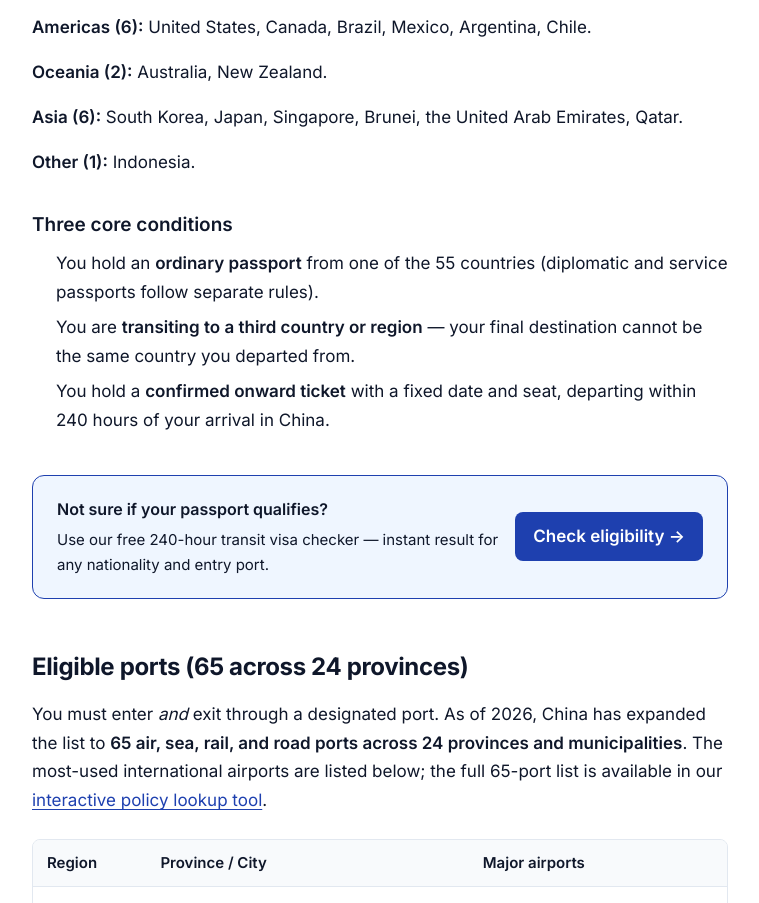
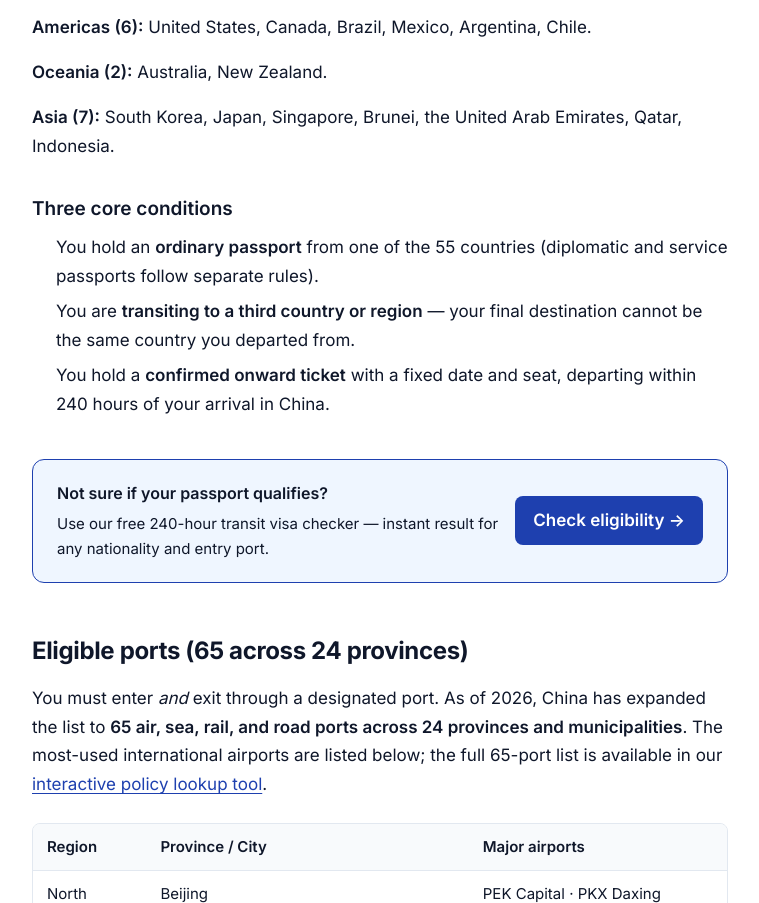
Before and after one commit to lg94nb003-lab/laowaitown, a website: page visa/240-hour-transit-visa.html in a window 1280 px wide. Shown: the part 1158-2061 px from the top of the page, without its empty margins (260-1019 px from the left). Drawn offline with Linux system fonts and the light colour scheme.

Commit message:
fix(F03): classify Indonesia under Asia in 240h page / 240h页将印尼归入亚洲分类

```diff
--- a/visa/240-hour-transit-visa.html
+++ b/visa/240-hour-transit-visa.html
@@ -120,8 +120,7 @@
             <p><strong>Europe (40):</strong> Austria, Belgium, Bulgaria, Croatia, Cyprus, Czech Republic, Denmark, Estonia, Finland, France, Germany, Greece, Hungary, Iceland, Ireland, Italy, Latvia, Lithuania, Luxembourg, Malta, Netherlands, Poland, Portugal, Romania, Slovakia, Slovenia, Spain, Sweden, the United Kingdom, Russia, Switzerland, Norway, Ukraine, Serbia, North Macedonia, Albania, Belarus, Monaco, Liechtenstein, San Marino.</p>
             <p><strong>Americas (6):</strong> United States, Canada, Brazil, Mexico, Argentina, Chile.</p>
             <p><strong>Oceania (2):</strong> Australia, New Zealand.</p>
-            <p><strong>Asia (6):</strong> South Korea, Japan, Singapore, Brunei, the United Arab Emirates, Qatar.</p>
-            <p><strong>Other (1):</strong> Indonesia.</p>
+            <p><strong>Asia (7):</strong> South Korea, Japan, Singapore, Brunei, the United Arab Emirates, Qatar, Indonesia.</p>
 
             <h3>Three core conditions</h3>
             <ol>
```
